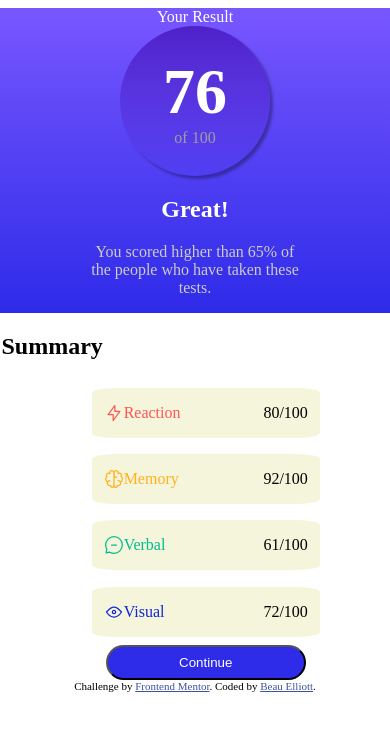
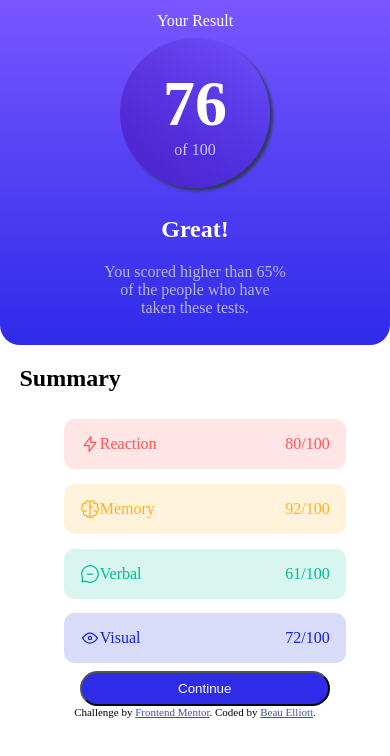
Before and after one commit to belliott15/results_summary_component, a plain HTML site: page index.html in a window 390 px wide. Drawn offline with Linux system fonts and the light colour scheme.

Commit message:
creating responsive css

```diff
--- a/index.css
+++ b/index.css
@@ -1,22 +1,54 @@
+:root {
+  /* summary color set */
+  --Light-red: hsl(0, 100%, 67%);
+  --Orangey-yellow: hsl(39, 100%, 56%);
+  --Green-teal: hsl(166, 100%, 37%);
+  --Cobalt-blue: hsl(234, 85%, 45%);
+
+  /* gradient color set */
+  --Light-slate-blue: hsl(252, 100%, 67%);
+  --Light-royal-blue: hsl(241, 81%, 54%);
+  --Violet-blue-circle: hsla(256, 72%, 46%, 1);
+  --Persian-blue-circle: hsla(241, 72%, 46%, 0);
+
+  /* text color set */
+  --White: hsl(0, 0%, 100%);
+  --Pale-blue: hsl(221, 100%, 96%);
+  --Light-lavender: hsl(241, 100%, 89%);
+  --Dark-gray-blue: hsl(224, 30%, 27%);
+  --Light-gray: hsl(243, 34%, 79%);
+}
+
 body {
   display: flex;
   flex-direction: column;
   align-items: center;
+  margin: 0;
 }
+
 .container {
   display: flex;
+  flex-direction: column;
 }
+
 .overall {
-  background: linear-gradient(hsl(252, 100%, 67%), hsl(241, 81%, 54%));
+  background: linear-gradient(var(--Light-slate-blue), var(--Light-royal-blue));
   display: flex;
   flex-direction: column;
   align-items: center;
-  border-radius: 20px;
+  border-bottom-left-radius: 20px;
+  border-bottom-right-radius: 20px;
   justify-content: space-evenly;
   color: white;
+  margin-top: 0;
+  padding: 12px;
 }
 .round {
-  background: linear-gradient(hsla(256, 72%, 46%, 1), hsla(241, 72%, 46%, 0));
+  background: linear-gradient(
+    45deg,
+    var(--Violet-blue-circle),
+    var(--Persian-blue-circle)
+  );
   height: 150px;
   width: 150px;
   border-radius: 100%;
@@ -24,26 +56,27 @@ body {
   flex-direction: column;
   justify-content: center;
   align-items: center;
-  color: rgb(159, 159, 159);
-  box-shadow: 3px 3px 3px 0px rgba(0, 0, 0, 0.32);
+  color: var(--Light-lavender);
+  box-shadow: 3px 3px 3px 0px var(--Dark-gray-blue);
+  margin: 8px;
 }
 .round h1 {
   font-size: 4rem;
   margin: 0;
-  color: white;
+  color: var(--White);
 }
 
 .footer {
   text-align: center;
-  color: rgb(205, 203, 203);
+  color: var(--Light-gray);
   max-width: 50%;
 }
 .footer h1 {
-  color: white;
+  color: var(--White);
 }
 
 .breakdown {
-  background-color: white;
+  background-color: var(--White);
   padding-left: 5%;
 }
 
@@ -52,37 +85,41 @@ body {
   flex-direction: column;
   align-items: center;
 }
+
 .card {
   display: flex;
   flex-direction: row;
   justify-content: space-between;
-  padding: 0px 12px;
-  background: beige;
-  border-radius: 10%;
+  padding: 0px 16px;
+  border-radius: 10px;
   margin: 2%;
-  min-width: 175px;
+  min-width: 250px;
 }
 .card span {
   display: flex;
 }
 .reaction {
   color: #f55;
+  background: rgba(255, 85, 85, 0.15);
 }
 .memory {
   color: #ffb21e;
+  background: rgba(255, 176, 30, 0.153);
 }
 .verbal {
   color: #00bb8f;
+  background: hsla(166, 100%, 37%, 0.15);
 }
 .visual {
   color: #1125d6;
+  background: hsla(234, 85%, 45%, 0.155);
 }
 .button {
   border-radius: 20px;
   background: linear-gradient(hsl(241, 81%, 54%), hsl(241, 81%, 54%));
   padding: 8px;
   color: white;
-  min-width: 200px;
+  min-width: 250px;
 }
 .button:hover {
   cursor: pointer;
@@ -98,20 +135,16 @@ body {
 
 /* Mobile: 375px */
 /* Desktop: 1440px */
-@media all and (max-width: 600px) {
+@media all and (min-width: 600px) {
+  body {
+    justify-content: center;
+    height: 100vh;
+  }
   .container {
     display: flex;
-    flex-direction: column;
-    margin: 0;
-    border-bottom-left-radius: 10px;
-    border-bottom-right-radius: 10px;
-    min-width: 430px;
+    flex-direction: row;
   }
-  .breakdown {
-    justify-content: center;
-    align-items: center;
-  }
-  .card {
-    width: 50%;
+  .overall {
+    border-radius: 20px;
   }
 }
--- a/index.js
+++ b/index.js
@@ -18,8 +18,8 @@ const displayCards = () => {
     score.textContent = `${card.score}/100`;
 
     //assign class to elements
-    individual.classList.add(card.category.toLowerCase());
-    singleCard.classList.add("card");
+    singleCard.classList.add(`card`);
+    singleCard.classList.add(card.category.toLowerCase());
 
     //append elements
     individual.append(icon, category);
```
